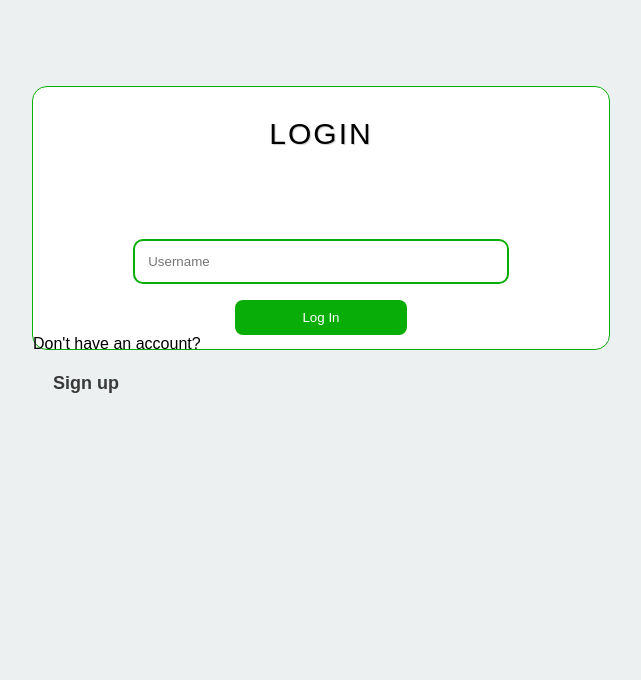
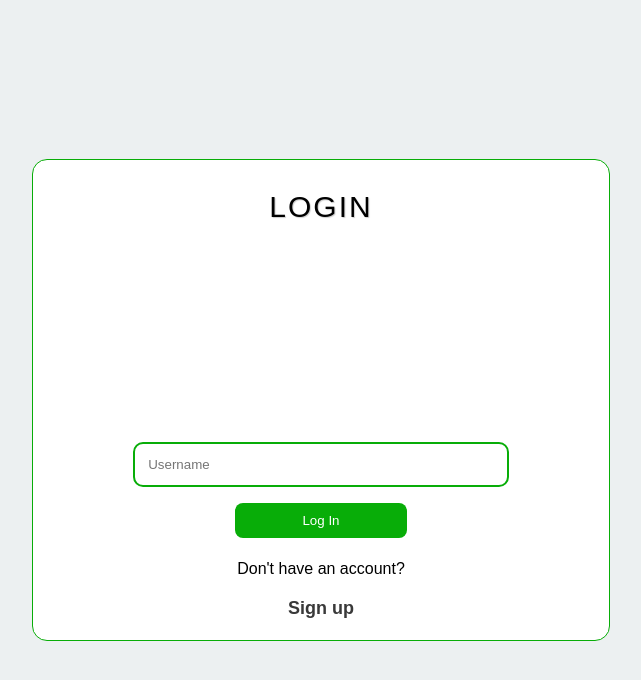
Before and after one commit to Muhammad0602/Doctor-Reservation-frontend, a React (Create React App) app: page /login in a window 1280 px wide. Shown: the top 680 px of the page, without its empty margins (319-960 px from the left). Built offline with nearby package versions, Linux system fonts and the light colour scheme; some icons are missing.

Commit message:
Update login.css, style the sign up link

```diff
--- a/src/components/loginpage/login.css
+++ b/src/components/loginpage/login.css
@@ -4,6 +4,7 @@ body {
 
 .login-page {
   width: 100%;
+  height: 100vh;
   display: flex;
   flex-direction: column;
   justify-content: center;
@@ -58,3 +59,7 @@ body {
 .login-container button:hover {
   background-color: rgb(4, 105, 4);
 }
+
+.login-container p {
+  text-align: center;
+}
```
